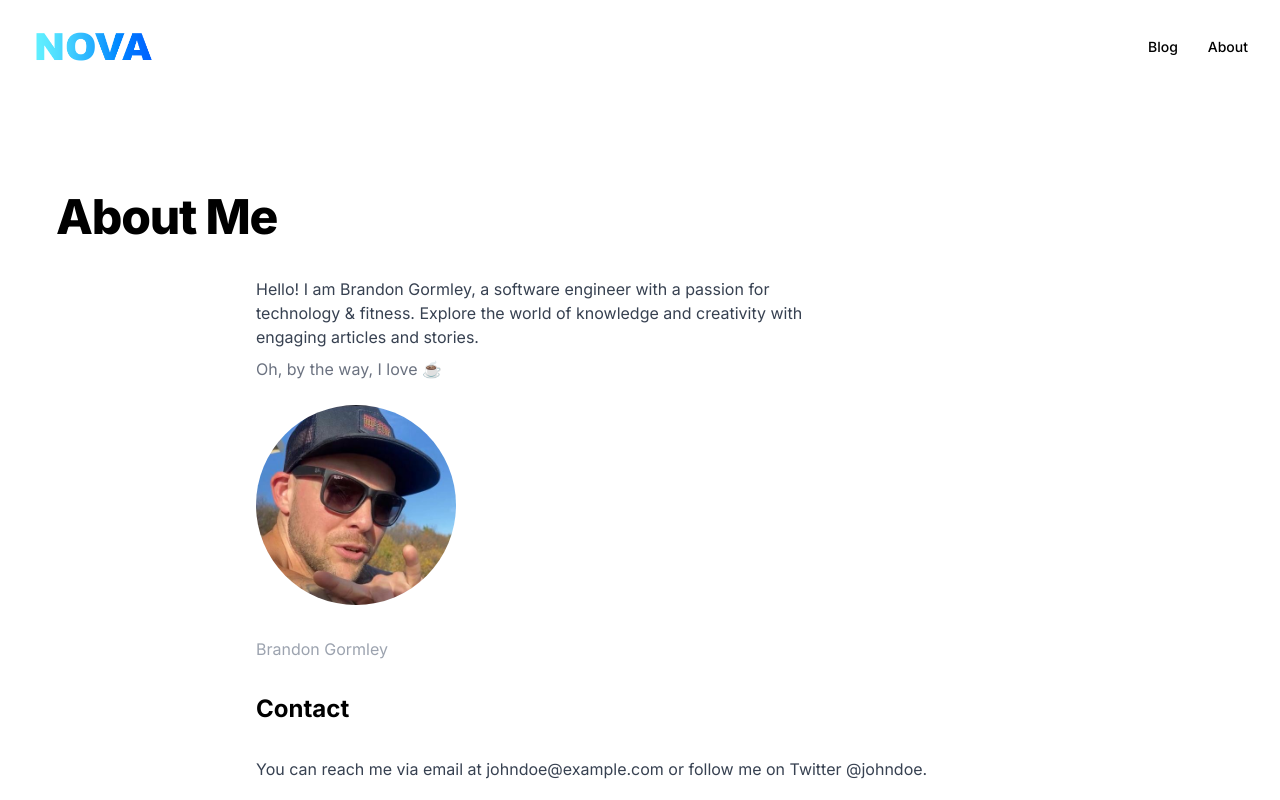
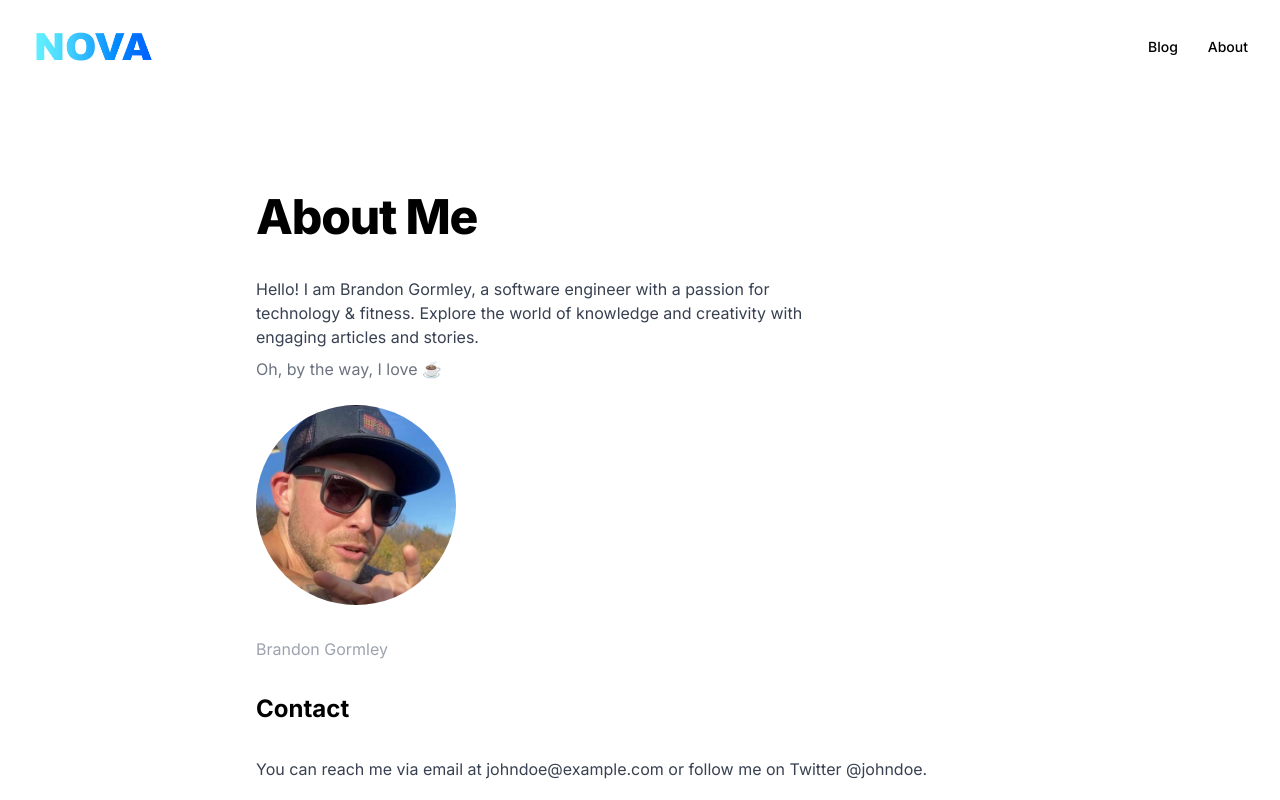
Before and after one commit to BrandonGormley/nova, a Next.js app: page /about in a window 1280 px wide. Shown: the top 800 px of the page. Built offline with nearby package versions, Linux system fonts and the light colour scheme.

Commit message:
update styling on about page

```diff
--- a/src/app/about/page.tsx
+++ b/src/app/about/page.tsx
@@ -4,8 +4,8 @@ import Image from 'next/image';
 export default function About() {
     return (
         <main className='p-8'>
-            <section className='px-4 py-6 md:px-6 lg:py-16 md:py-12'>
-                <div className='space-y-2'>
+            <section className='px-4 py-6 md:px-6 lg:py-16 md:py-12 max-w-[1440px] mx-auto'>
+                <div className='w-full max-w-[768px] mx-auto'>
                     <h1 className='text-4xl font-extrabold tracking-tight lg:text-5xl lg:leading-[3.5rem]'>
                         About Me
                     </h1>
```
